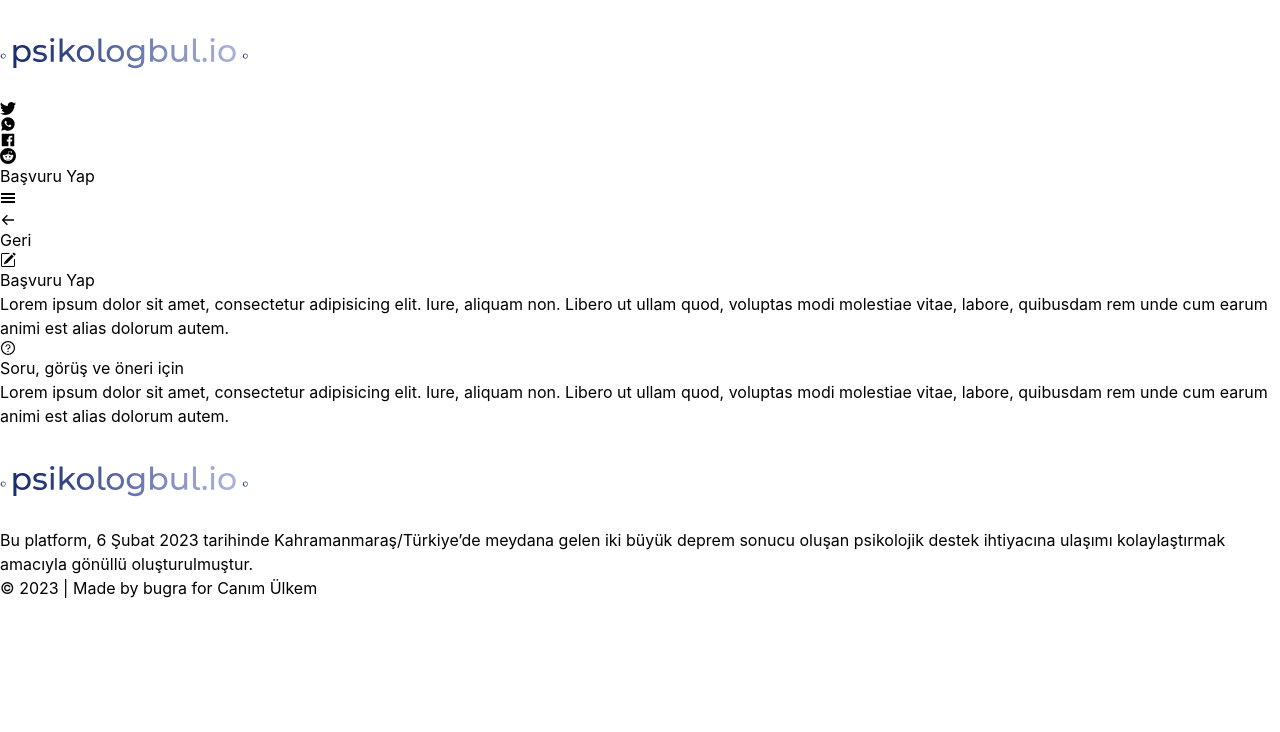
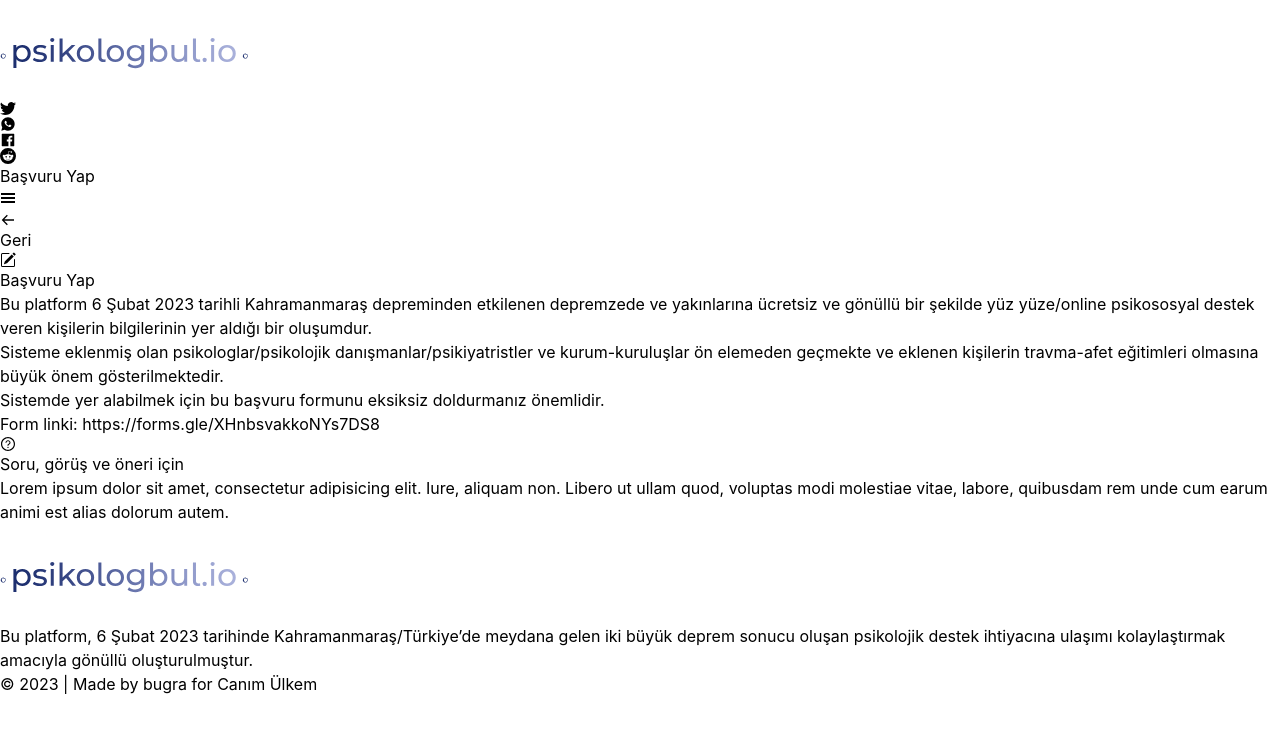
Before and after one commit to bugra-kara/psikologbul, a React (Create React App) app: page /iletisim in a window 1280 px wide. Shown: the top 732 px of the page. Built offline with nearby package versions, Linux system fonts and the light colour scheme; what @material-tailwind/react would draw is missing.

Commit message:
SecondSection and contact updated

```diff
--- a/src/App.js
+++ b/src/App.js
@@ -1,5 +1,5 @@
 import { Routes, BrowserRouter, Route } from 'react-router-dom';
-import { Home, Contact, Kvvk, UsefulLinks } from './pages';
+import { Home, Contact, Kvvk } from './pages';
 import { Layout } from './components'
 function App() {
   return (
@@ -7,7 +7,6 @@ function App() {
       <Routes>
         <Route element={<Layout/>}>
           <Route index element={<Home/>}/>
-          <Route path='/yararli-linkler' element={<UsefulLinks/>}/>
           <Route path='/iletisim' element={<Contact/>}/>
           <Route path='/kvvk' element={<Kvvk/>}/>
         </Route>
--- a/src/components/SecondSection.js
+++ b/src/components/SecondSection.js
@@ -15,6 +15,16 @@ export const SecondSection = () => {
                               <span className='text-sm sm:text-md shadow rounded font-semibold bg-palatte-2 bg-opacity-30 px-2 py-1'>
                               {item.unvan}
                               </span>
+                              {
+                              item.tercihler.yuzyuze ? <span className='text-sm sm:text-md shadow rounded font-semibold bg-palatte-6 bg-opacity-30 px-2 py-1'>
+                              Yüz yüze
+                              </span> : ""
+                              }
+                              {
+                              item.tercihler.cevrimici ? <span className='text-sm sm:text-md shadow rounded font-semibold bg-palatte-7 bg-opacity-30 px-2 py-1'>
+                              Çevrim içi
+                              </span> : ""
+                              }
                               <span className='font-bold text-xl sm:text-2xl'>{item.name}</span>
                         </div>
                         <div className='flex flex-col pt-1 space-y-4 sm:space-y-6'>
@@ -31,7 +41,7 @@ export const SecondSection = () => {
                         </div>
                         <div className='flex flex-col space-y-2'>
                               <span className='font-bold text-lg sm:text-xl flex space-x-2 items-center'><span><AiOutlineContacts className=' text-palatte-7'/></span><span>İletişim Bilgileri</span></span>
-                              <div className='grid grid-cols-1 sm:grid-cols-2 xl:grid-cols-4 gap-4 pl-1 sm:pl-0'>
+                              <div className='grid grid-cols-1 sm:grid-cols-2 xl:grid-cols-3 2xl:grid-cols-4 gap-4 xl:gap-1 pl-1 sm:pl-0'>
                                     {
                                           item.name !== null
                                           ? <div className='col-span-1'><span className='font-bold text-sm sm:text-base'>İsim-Soyisim:</span> {item?.name}
@@ -39,24 +49,28 @@ export const SecondSection = () => {
                                           : ""
                                     }
                                     {
-                                     item.sehir !== null ? <div className='col-span-1'>
+                                          item.sehir !== null ? <div className='col-span-1'>
                                           <span className='font-bold text-sm sm:text-base'>Şehir:</span> {item.sehir}
-                                    </div> : ""
+                                          </div>
+                                          : ""
                                     }
                                     {
                                           item['e-posta'] !== null ? <div className='col-span-1'>
                                           <span className='font-bold text-sm sm:text-base'>E-posta:</span> <a href='mailto:haticeseymaakara@gmail.com'>{item['e-posta']}</a>
-                                    </div> : ""
+                                          </div>
+                                          : ""
                                     }
                                     {
                                           item.telefon !== null ? <div className='col-span-1'>
                                           <span className='font-bold text-sm sm:text-base'>Telefon:</span> <a href='tel:+905347980409'>{item.telefon}</a>
-                                    </div> : ""
+                                          </div>
+                                          : ""
                                     }
                                     {
                                           item.instagram !== null ? <div className='col-span-1'>
                                           <span className='font-bold text-sm sm:text-base'>Sosyal Medya: </span>{item.instagram !== null ? <span><a href={item.instagram} target="_blank" rel='noreferrer' className="font-bold underline">Instagram</a></span> : ""}
-                                    </div> : ""
+                                          </div>
+                                          : ""
                                     }
                               </div>
                               {
--- a/src/pages/Contact.js
+++ b/src/pages/Contact.js
@@ -10,8 +10,11 @@ export const Contact = () => {
         <div className='container space-y-5'>
           <Link to="/" className='font-bold flex items-center space-x-2 text-white bg-palatte-2 bg-opacity-90 w-fit px-2 py-0.5 rounded-xl hover:shadow-[0_0px_15px_0px_rgba(131,144,250,0.35)] hover:bg-opacity-100 duration-200 ease-in'><span><BiArrowBack/></span><span>Geri</span></Link>
           <div className='font-bold flex flex-row space-x-2 items-center text-palatte-1'><span><BsPencilSquare className='h-5 w-5'/></span><span>Başvuru Yap</span></div>
-          <div className='w-full flex py-3 px-2 rounded-xl shadow-[0_0px_15px_0px_rgba(131,144,250,0.35)]'>
-            <span>Lorem ipsum dolor sit amet, consectetur adipisicing elit. Iure, aliquam non. Libero ut ullam quod, voluptas modi molestiae vitae, labore, quibusdam rem unde cum earum animi est alias dolorum autem.</span>
+          <div className='w-full flex flex-col space-y-4 py-3 px-2 rounded-xl shadow-[0_0px_15px_0px_rgba(131,144,250,0.35)]'>
+            <p>Bu platform 6 Şubat 2023 tarihli Kahramanmaraş depreminden etkilenen depremzede ve yakınlarına ücretsiz ve gönüllü bir şekilde yüz yüze/online psikososyal destek veren kişilerin bilgilerinin yer aldığı bir oluşumdur.</p>
+            <p>Sisteme eklenmiş olan psikologlar/psikolojik danışmanlar/psikiyatristler ve kurum-kuruluşlar ön elemeden geçmekte ve eklenen kişilerin travma-afet eğitimleri olmasına büyük önem gösterilmektedir. </p>
+            <p>Sistemde yer alabilmek için bu başvuru formunu eksiksiz doldurmanız önemlidir.</p>
+            <p className='font-bold'>Form linki: <a href="https://forms.gle/XHnbsvakkoNYs7DS8" className='underline' target="_blank" rel='noreferrer'>https://forms.gle/XHnbsvakkoNYs7DS8</a></p>
           </div>
           <div className='pt-5 font-bold flex flex-row space-x-2 items-center text-palatte-6'><span><AiOutlineQuestionCircle className='h-5 w-5'/></span><span>Soru, görüş ve öneri için</span></div>
           <div className='w-full flex py-3 px-2 rounded-xl shadow-[0_0px_15px_0px_rgba(131,144,250,0.35)]'>
--- a/src/pages/UsefulLinks.js
+++ /dev/null
@@ -1,10 +0,0 @@
-import React from 'react'
-import { Outlet } from 'react-router-dom'
-
-export const UsefulLinks = () => {
-  return (
-    <>
-      <div>UsefulLinks</div><Outlet/>
-    </>
-  )
-}
--- a/src/pages/index.js
+++ b/src/pages/index.js
@@ -1,11 +1,9 @@
 import { Home } from "./Home";
 import { Kvvk } from "./Kvvk";
 import { Contact } from "./Contact";
-import { UsefulLinks } from "./UsefulLinks";
 
 export {
       Home,
       Kvvk,
-      Contact,
-      UsefulLinks
+      Contact
 }
```
